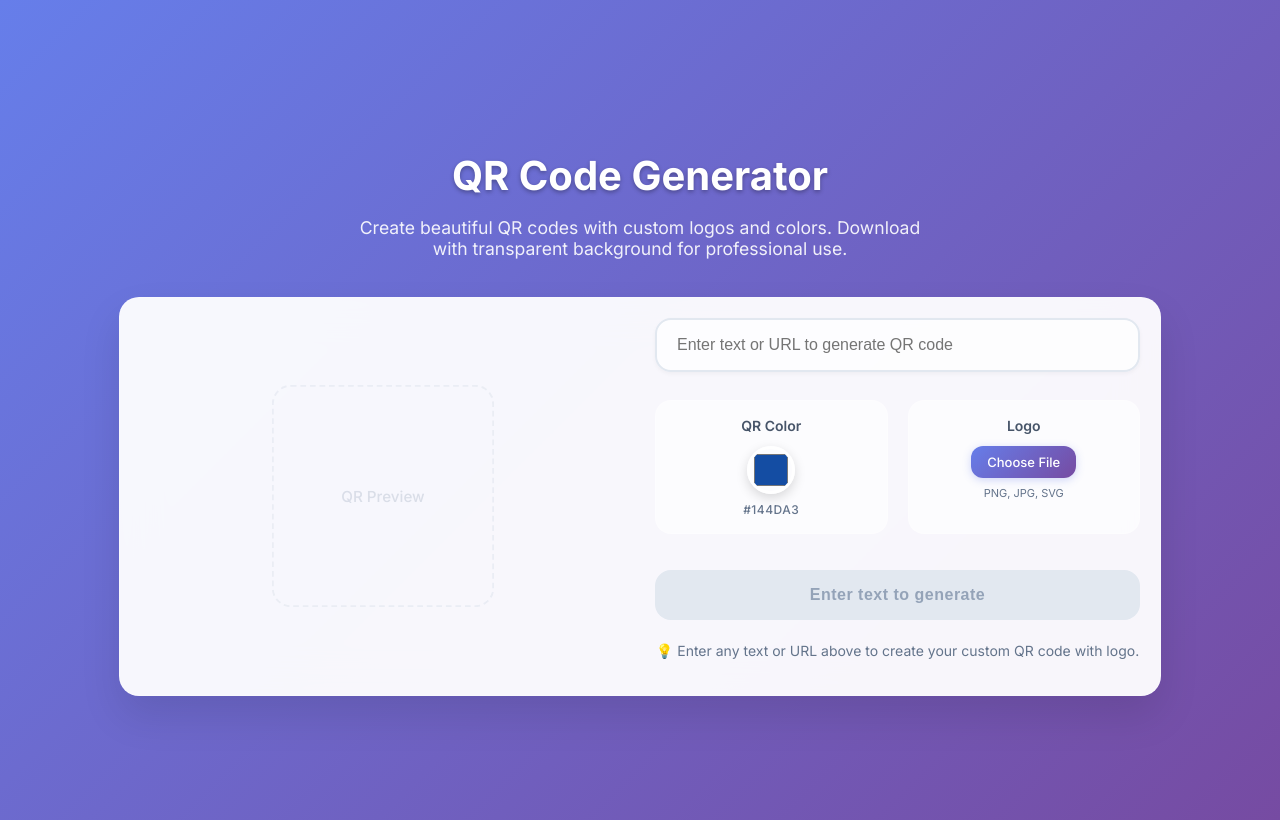
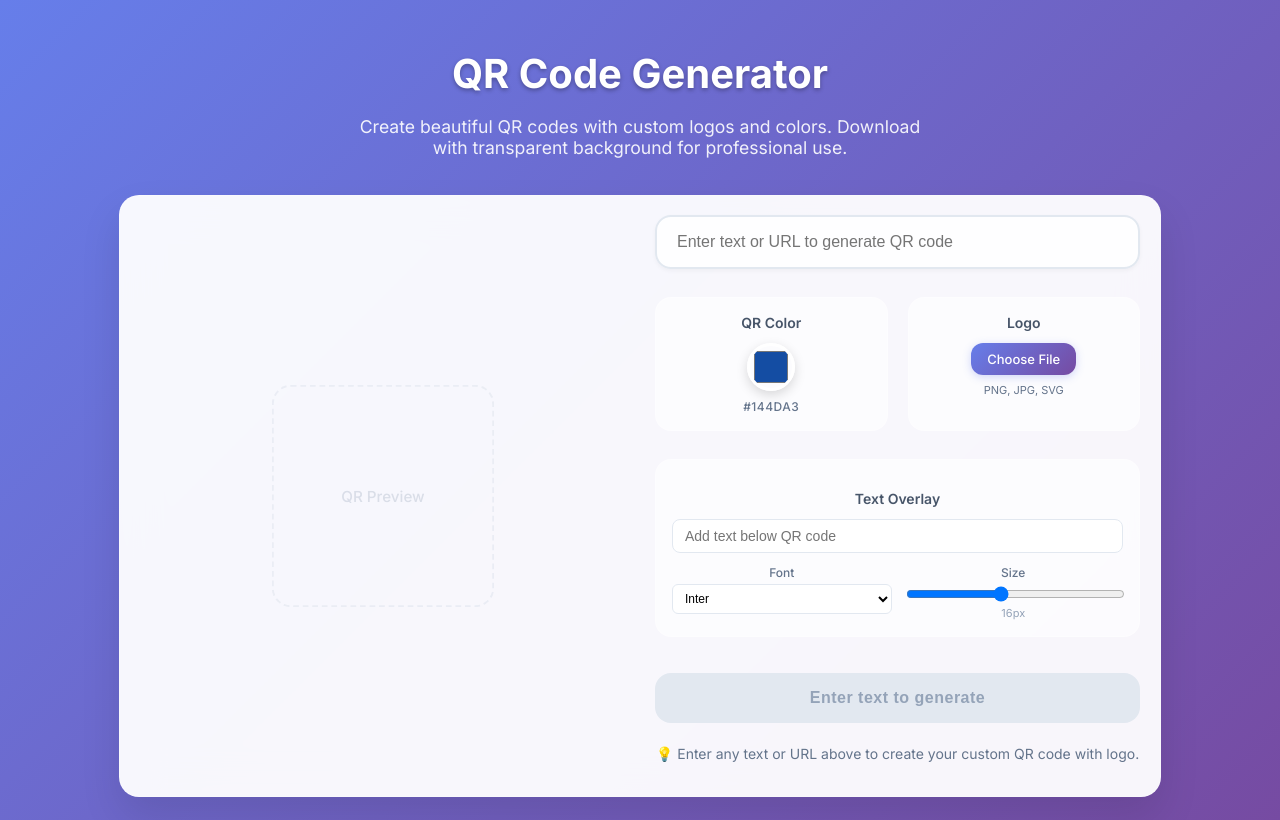
Before and after one commit to Abhishekmn1999/qr-logo-app, a React (Create React App) app: page / in a window 1280 px wide. Built offline with nearby package versions, Linux system fonts and the light colour scheme.

Commit message:
Add text overlay with font family and size options

```diff
--- a/src/App.js
+++ b/src/App.js
@@ -19,6 +19,9 @@ function App() {
   const [buttonHover, setButtonHover] = useState(false);
   const [shake, setShake] = useState(false);
   const [qrColor, setQrColor] = useState(DEFAULT_COLOR);
+  const [overlayText, setOverlayText] = useState('');
+  const [fontSize, setFontSize] = useState(16);
+  const [fontFamily, setFontFamily] = useState('Inter');
   const canvasRef = useRef();
 
   // Update logo when color or image source changes (allow for dynamic image)
@@ -140,6 +143,19 @@ function App() {
       // Draw high-res QR code
       ctx.drawImage(highResQRCanvas, PADDING * 4, PADDING * 4, QR_SIZE * 4, QR_SIZE * 4);
 
+      // Add text overlay if present
+      if (overlayText) {
+        ctx.font = `${fontSize * 4}px ${fontFamily}`;
+        ctx.fillStyle = "#1e293b";
+        ctx.textAlign = "center";
+        ctx.textBaseline = "top";
+
+        const textY = PADDING * 4 + QR_SIZE * 4 + 20 * 4;
+        const textX = PNG_SIZE / 2;
+
+        ctx.fillText(overlayText, textX, textY);
+      }
+
       // Logo handling
       const center = PNG_SIZE / 2;
       if (logoDataUrl) {
@@ -190,6 +206,19 @@ function App() {
           document.body.removeChild(tempDiv);
         };
       } else {
+        // Add text overlay for no-logo version
+        if (overlayText) {
+          ctx.font = `${fontSize * 4}px ${fontFamily}`;
+          ctx.fillStyle = "#1e293b";
+          ctx.textAlign = "center";
+          ctx.textBaseline = "top";
+
+          const textY = PADDING * 4 + QR_SIZE * 4 + 20 * 4;
+          const textX = PNG_SIZE / 2;
+
+          ctx.fillText(overlayText, textX, textY);
+        }
+
         // Download without logo
         const outUrl = outputCanvas.toDataURL('image/png', 1.0);
         const link = document.createElement('a');
@@ -354,6 +383,23 @@ function App() {
                   }
                 </div>
               )}
+
+              {/* Text overlay below QR */}
+              {text && overlayText && (
+                <div style={{
+                  marginTop: 12,
+                  fontSize: fontSize,
+                  fontFamily: fontFamily,
+                  color: "#1e293b",
+                  fontWeight: 500,
+                  textAlign: "center",
+                  maxWidth: QR_SIZE + PADDING * 2,
+                  wordWrap: "break-word"
+                }}>
+                  {overlayText}
+                </div>
+              )}
+
               {!text && (
                 <div style={{
                   width: QR_SIZE + PADDING * 2,
@@ -500,6 +546,104 @@ function App() {
           </div>
           </div>
 
+          {/* Text Overlay Options */}
+          <div style={{
+            marginBottom: window.innerWidth > 768 ? 28 : 15,
+            padding: "16px",
+            background: "rgba(255,255,255,0.6)",
+            borderRadius: 16,
+            border: "1px solid rgba(255,255,255,0.3)"
+          }}>
+            <h3 style={{
+              fontSize: 14,
+              color: "#475569",
+              fontWeight: 600,
+              marginBottom: 12,
+              textAlign: "center"
+            }}>Text Overlay</h3>
+
+            <input
+              type="text"
+              value={overlayText}
+              placeholder="Add text below QR code"
+              onChange={e => setOverlayText(e.target.value)}
+              style={{
+                width: "100%",
+                padding: "8px 12px",
+                marginBottom: 12,
+                fontSize: 14,
+                border: "1px solid #e2e8f0",
+                borderRadius: 8,
+                outline: "none",
+                boxSizing: "border-box"
+              }}
+            />
+
+            <div style={{
+              display: "grid",
+              gridTemplateColumns: "1fr 1fr",
+              gap: 12
+            }}>
+              <div>
+                <label style={{
+                  fontSize: 12,
+                  color: "#64748b",
+                  fontWeight: 500,
+                  display: "block",
+                  marginBottom: 4
+                }}>Font</label>
+                <select
+                  value={fontFamily}
+                  onChange={e => setFontFamily(e.target.value)}
+                  style={{
+                    width: "100%",
+                    padding: "6px 8px",
+                    fontSize: 12,
+                    border: "1px solid #e2e8f0",
+                    borderRadius: 6,
+                    outline: "none",
+                    background: "white"
+                  }}
+                >
+                  <option value="Inter">Inter</option>
+                  <option value="Arial">Arial</option>
+                  <option value="Helvetica">Helvetica</option>
+                  <option value="Georgia">Georgia</option>
+                  <option value="Times New Roman">Times</option>
+                  <option value="Courier New">Courier</option>
+                  <option value="Verdana">Verdana</option>
+                </select>
+              </div>
+
+              <div>
+                <label style={{
+                  fontSize: 12,
+                  color: "#64748b",
+                  fontWeight: 500,
+                  display: "block",
+                  marginBottom: 4
+                }}>Size</label>
+                <input
+                  type="range"
+                  min="10"
+                  max="24"
+                  value={fontSize}
+                  onChange={e => setFontSize(parseInt(e.target.value))}
+                  style={{
+                    width: "100%",
+                    marginBottom: 4
+                  }}
+                />
+                <span style={{
+                  fontSize: 11,
+                  color: "#94a3b8",
+                  textAlign: "center",
+                  display: "block"
+                }}>{fontSize}px</span>
+              </div>
+            </div>
+          </div>
+
           <button
             onClick={tryDownload}
             disabled={!text}
```
